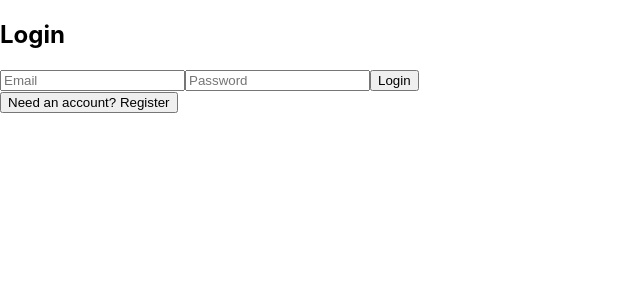
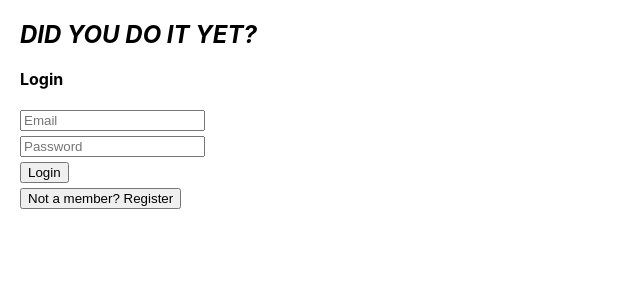
Before and after one commit to jameschandler1/m-project-2, a React (Create React App) app in the folder frontend/: page / in a window 1280 px wide. Shown: the top 300 px of the page, without its empty margins (0-640 px from the left). Built offline with nearby package versions, Linux system fonts and the light colour scheme.

Commit message:
finished todo app locally

```diff
--- a/frontend/src/App.js
+++ b/frontend/src/App.js
@@ -1,5 +1,6 @@
 import React, { useState } from "react";
 import Login from "./Login";
+import Dashboard from "./Dashboard";
 
 function App() {
   const [user, setUser] = useState(null);
@@ -17,11 +18,7 @@ function App() {
       {!user ? (
         <Login onAuth={setUser} />
       ) : (
-        <div>
-          <h2>Welcome, {user.email}!</h2>
-          <button onClick={handleLogout}>Logout</button>
-          {/* Dashboard and logout button will go here */}
-        </div>
+        <Dashboard user={user} onLogout={handleLogout} />
       )}
     </div>
   );
--- /dev/null
+++ b/frontend/src/Dashboard.js
@@ -0,0 +1,183 @@
+import React, { useEffect, useState } from "react";
+
+function Dashboard({ user, onLogout }) {
+  const [tasks, setTasks] = useState([]);
+  const [loading, setLoading] = useState(true);
+  const [error, setError] = useState("");
+  const [form, setForm] = useState({
+    title: "",
+    description: "",
+    due_date: "",
+    category: "",
+  });
+  const [editing, setEditing] = useState(null); // task id being edited
+
+  // Fetch tasks on mount
+  useEffect(() => {
+    fetch("/api/tasks", { credentials: "include" })
+      .then((res) => res.json())
+      .then(setTasks)
+      .catch(() => setError("Failed to load tasks"))
+      .finally(() => setLoading(false));
+  }, []);
+
+  // Add or update task
+  const handleSubmit = async (e) => {
+    e.preventDefault();
+    setError("");
+    try {
+      const method = editing ? "PUT" : "POST";
+      const url = editing ? `/api/tasks/${editing}` : "/api/tasks";
+      const res = await fetch(url, {
+        method,
+        headers: { "Content-Type": "application/json" },
+        credentials: "include",
+        body: JSON.stringify(form),
+      });
+      if (!res.ok) throw new Error("Failed to save task");
+      setForm({ title: "", description: "", due_date: "", category: "" });
+      setEditing(null);
+      // Refresh tasks
+      const updated = await fetch("/api/tasks", {
+        credentials: "include",
+      }).then((r) => r.json());
+      setTasks(updated);
+    } catch (err) {
+      setError(err.message);
+    }
+  };
+
+  // Edit task
+  const handleEdit = (task) => {
+    setEditing(task.id);
+    setForm({
+      title: task.title,
+      description: task.description || "",
+      due_date: task.due_date ? task.due_date.slice(0, 10) : "",
+      category: task.category || "",
+    });
+  };
+
+  // Delete task
+  const handleDelete = async (id) => {
+    if (!window.confirm("Delete this task?")) return;
+    await fetch(`/api/tasks/${id}`, {
+      method: "DELETE",
+      credentials: "include",
+    });
+    setTasks(tasks.filter((t) => t.id !== id));
+  };
+
+  return (
+    <div className="dashboard-container">
+      <h2 className="dtitle">Task Dashboard</h2>
+      <h3 className="dnt-title">{editing ? "Edit Task" : "Add New Task"}</h3>
+      <form className="dform" onSubmit={handleSubmit}>
+        <input
+          type="text"
+          placeholder="Title"
+          value={form.title}
+          onChange={(e) => setForm({ ...form, title: e.target.value })}
+          required
+        />
+        <input
+          type="text"
+          placeholder="Category"
+          value={form.category}
+          onChange={(e) => setForm({ ...form, category: e.target.value })}
+          required
+        />
+        <input
+          type="date"
+          value={form.due_date}
+          onChange={(e) => setForm({ ...form, due_date: e.target.value })}
+          required
+        />
+        <textarea
+          placeholder="Description"
+          value={form.description}
+          onChange={(e) => setForm({ ...form, description: e.target.value })}
+        />
+        <button type="submit">{editing ? "Update" : "Add"} Task</button>
+        {editing && (
+          <button
+            type="button"
+            onClick={() => {
+              setEditing(null);
+              setForm({
+                title: "",
+                description: "",
+                due_date: "",
+                category: "",
+              });
+            }}
+          >
+            Cancel
+          </button>
+        )}
+      </form>
+      {error && <div className="error">{error}</div>}
+      <h3 className="dtl-title">All Tasks</h3>
+      {loading ? (
+        <div>Loading...</div>
+      ) : (
+        <ul>
+          {tasks.map((task) => (
+            <li className="dtask" key={task.id}>
+              <input
+                className="check"
+                type="checkbox"
+                checked={!!task.completed}
+                onChange={async (e) => {
+                  const completed = e.target.checked ? 1 : 0;
+                  await fetch(`/api/tasks/${task.id}`, {
+                    method: "PUT",
+                    headers: { "Content-Type": "application/json" },
+                    credentials: "include",
+                    body: JSON.stringify({ completed: e.target.checked }),
+                  });
+                  setTasks((prev) =>
+                    prev.map((t) =>
+                      t.id === task.id ? { ...t, completed } : t,
+                    ),
+                  );
+                }}
+              />
+              <span className="dcat-lab">
+                ({task.category}) - Due:{" "}
+                {task.due_date &&
+                  new Date(task.due_date).toLocaleDateString("en-US")}{" "}
+              </span>
+              <br />
+              <strong
+                className="task"
+                style={{
+                  textDecoration: task.completed ? "line-through" : "none",
+                }}
+              >
+                Task: {task.title}
+              </strong>
+              <br />
+              {task.description && (
+                <span className="desc">
+                  Description: {task.description}
+                  <br />
+                </span>
+              )}
+              <br />
+              <span className="d-btn-span">
+                <button onClick={() => handleEdit(task)}>Edit</button>
+                <button onClick={() => handleDelete(task.id)}>Delete</button>
+              </span>
+            </li>
+          ))}
+        </ul>
+      )}
+      <button className="dlog-btn" onClick={onLogout}>
+        Logout
+      </button>
+    </div>
+  );
+}
+
+export default Dashboard;
--- a/frontend/src/Login.js
+++ b/frontend/src/Login.js
@@ -30,30 +30,40 @@ function Login({ onAuth }) {
 
   return (
     <div className="login-container">
-      <h2>{mode === "login" ? "Login" : "Register"}</h2>
-      <form onSubmit={handleSubmit}>
+      <h2 className="la-title">DID YOU DO IT YET?</h2>
+      <h4 className="lf-title">{mode === "login" ? "Login" : "Register"}</h4>
+      <form
+      className="log-form"
+      onSubmit={handleSubmit}>
         <input
+          id="e-input"
           type="email"
           placeholder="Email"
           value={email}
           onChange={(e) => setEmail(e.target.value)}
           required
         />
+
         <input
+          id="p-input"
           type="password"
           placeholder="Password"
           value={password}
           onChange={(e) => setPassword(e.target.value)}
           required
         />
-        <button type="submit" disabled={loading}>
-          {loading ? "Please wait..." : mode === "login" ? "Login" : "Register"}
+        <button
+          type="submit"
+          disabled={loading}>
+            {loading ? "Please wait..." : mode === "login" ? "Login" : "Register"}
         </button>
       </form>
-      <button onClick={() => setMode(mode === "login" ? "register" : "login")}>
-        {mode === "login"
-          ? "Need an account? Register"
-          : "Already have an account? Login"}
+      <button
+        className="reg-btn"
+        onClick={() => setMode(mode === "login" ? "register" : "login")}>
+          {mode === "login"
+            ? "Not a member? Register"
+            : "Already have an account? Login"}
       </button>
       {error && <div className="error">{error}</div>}
     </div>
--- a/frontend/src/index.css
+++ b/frontend/src/index.css
@@ -11,3 +11,99 @@ code {
   font-family: source-code-pro, Menlo, Monaco, Consolas, 'Courier New',
     monospace;
 }
+
+.dtitle {
+  text-align: left;
+  margin-top: 20px;
+  padding-left: 20px;
+}
+
+.dlog-btn {
+  margin-top: 20px;
+  margin-left: 20px;
+}
+
+.dtl-title {
+  text-align: left;
+  margin-top: 20px;
+  padding-left: 20px;
+}
+
+.dtask {
+  text-align: left;
+  margin-top: 20px;
+}
+
+.dform {
+  display: flex;
+  flex-direction: column;
+  gap: 5px; /* space between inputs */
+  align-items: flex-start; /* optional: align to left */
+}
+
+.dnt-title {
+  text-align: left;
+  margin-top: 20px;
+  padding-left: 20px;
+}
+
+.d-btn-span {
+  display: flex;
+  gap:4px; /* space between buttons */
+  margin-left: 20px;
+}
+
+.desc {
+  padding: 0 20px;
+}
+
+.dcat-lab {
+}
+
+.task {
+  margin-left: 20px;
+}
+
+.check {
+  margin-right: 4px;
+}
+
+.la-title {
+  text-align: left;
+  margin-top: 20px;
+  padding-left: 20px;
+  font-style: italic;
+}
+
+.lf-title {
+  text-align: left;
+  margin-top: 20px;
+  padding-left: 20px;
+}
+
+form {
+  margin-top: 20px;
+  padding-left: 20px;
+  padding-right: 20px;
+}
+
+.login-container form {
+  display: flex;
+  flex-direction: column;
+  gap: 5px; /* space between inputs */
+  align-items: flex-start; /* optional: align to left */
+}
+
+#e-input {
+ margin: 0 5px 0 0px;
+}
+
+#p-input {
+  margin: 0 5px 0px 0px;
+}
+
+.reg-btn {
+  display: flex;
+  margin-top: 5px;
+  margin-left: 20px;
+}
```
